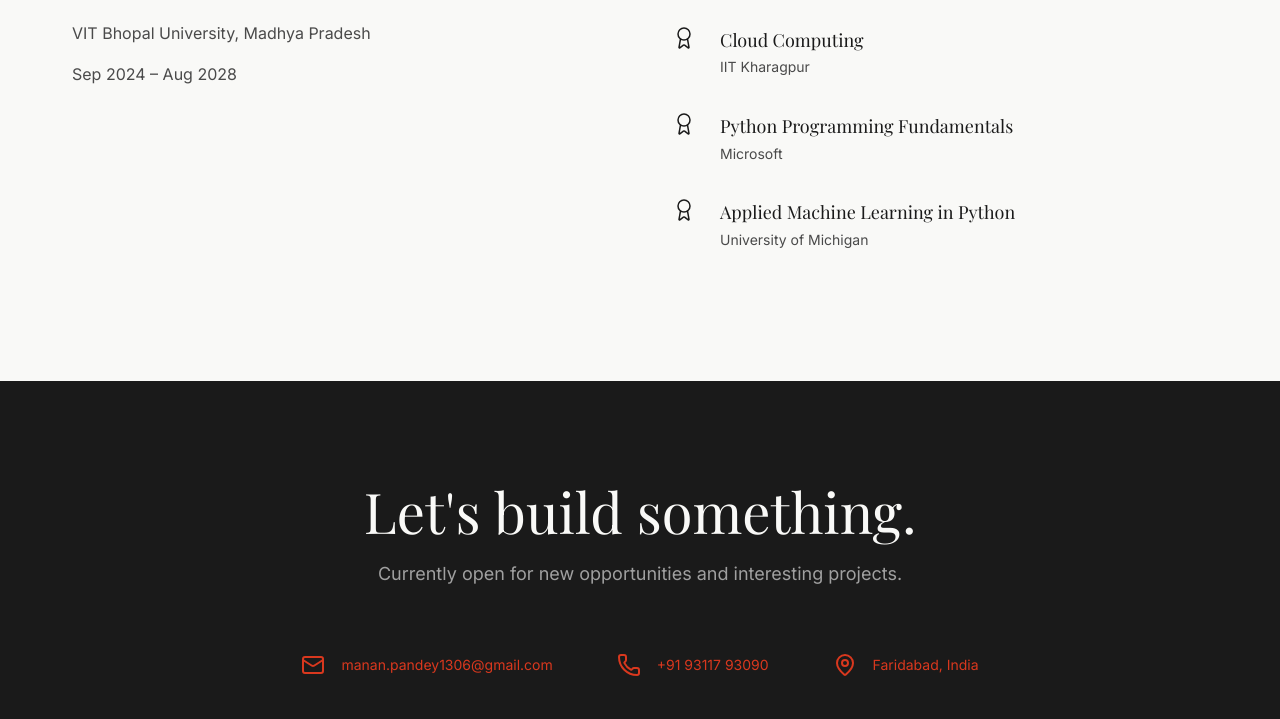
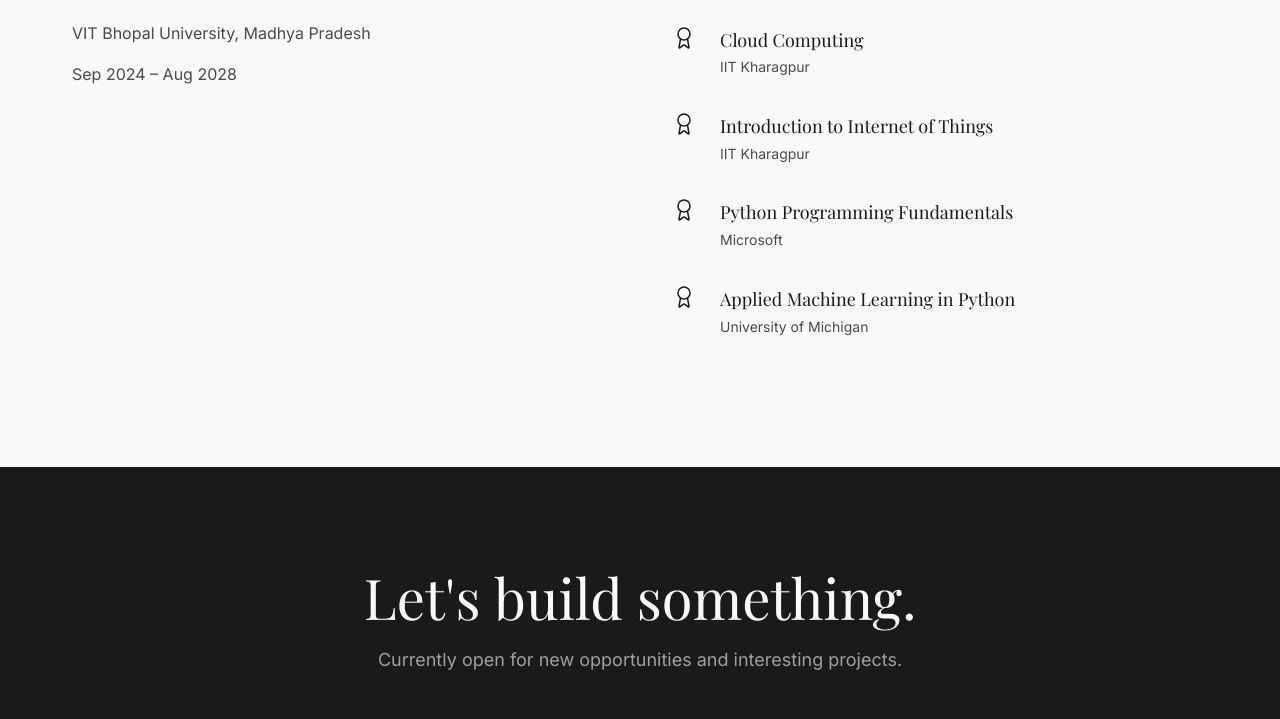
Before and after one commit to MananPandey1306/Portfolio, a plain HTML site: page index.html in a window 1280 px wide. Shown: the part 4279-4998 px from the top of the page. Drawn offline with nearby package versions, Linux system fonts and the light colour scheme; a web font is replaced by a local one.

Commit message:
Add Introduction to Internet of Things certificate

```diff
--- a/index.html
+++ b/index.html
@@ -265,6 +265,13 @@
                             <li>
                                 <i data-lucide="award" class="icon"></i>
                                 <div>
+                                    <strong><a href="Introduction to Internet of Things.pdf" target="_blank" rel="noopener noreferrer" class="cert-link">Introduction to Internet of Things</a></strong>
+                                    <span>IIT Kharagpur</span>
+                                </div>
+                            </li>
+                            <li>
+                                <i data-lucide="award" class="icon"></i>
+                                <div>
                                     <strong><a href="Microsoft python fundamentals.pdf" target="_blank" rel="noopener noreferrer" class="cert-link">Python Programming Fundamentals</a></strong>
                                     <span>Microsoft</span>
                                 </div>
--- a/script.js
+++ b/script.js
@@ -207,7 +207,7 @@ document.addEventListener('DOMContentLoaded', () => {
             return "His technical skills include:<br>• <strong>Languages:</strong> Python, Java, JavaScript/TypeScript, SQL<br>• <strong>AI/ML:</strong> Generative AI, TensorFlow, CNNs, Computer Vision, AWS Rekognition<br>• <strong>Web & Cloud:</strong> REST APIs, AWS, Vercel, Firebase, React/Next.js";
         }
         else if (/(certif|course|learning)/.test(lowerInput)) {
-            return "He holds certifications in:<br>• <em>Programming with Generative AI</em> (IISc Bangalore)<br>• <em>Cloud Computing</em> (IIT Kharagpur)<br>• <em>Python Programming Fundamentals</em> (Microsoft)<br>• <em>Applied Machine Learning in Python</em> (University of Michigan)";
+            return "He holds certifications in:<br>• <em>Programming with Generative AI</em> (IISc Bangalore)<br>• <em>Cloud Computing</em> (IIT Kharagpur)<br>• <em>Introduction to Internet of Things</em> (IIT Kharagpur)<br>• <em>Python Programming Fundamentals</em> (Microsoft)<br>• <em>Applied Machine Learning in Python</em> (University of Michigan)";
         }
         else if (/(contact|email|phone|reach|hire|resume)/.test(lowerInput)) {
             return "You can reach Manan via email at <strong>manan.pandey1306@gmail.com</strong> or call <strong>+91 93117 93090</strong>. Feel free to download his resume from the top banner!";
```
Also changed, not shown: 1 other file.
